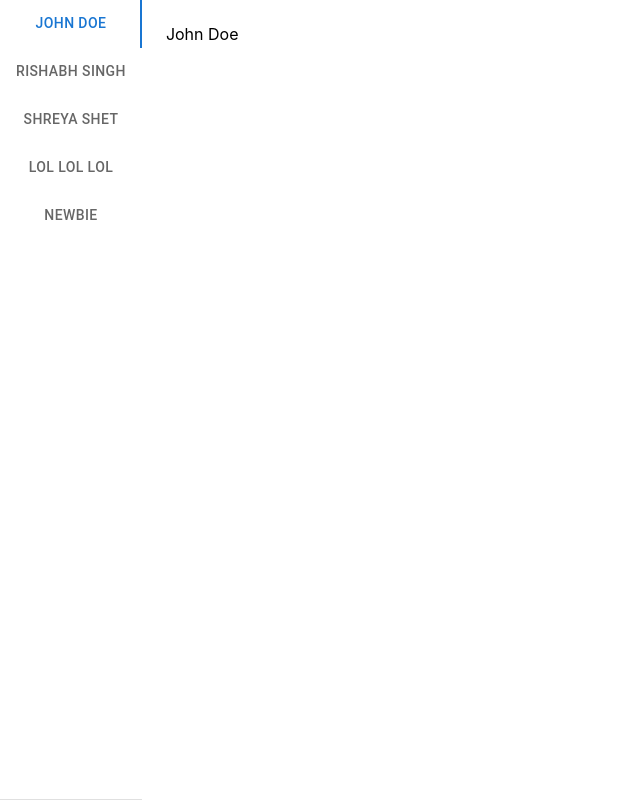
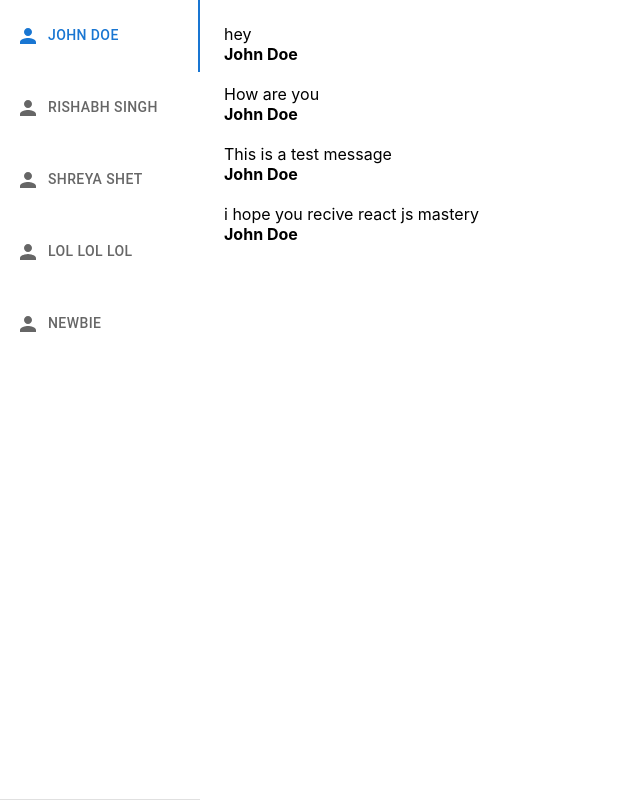
Before and after one commit to shreyaaashet/test-tabs, a React (Create React App) app: page / in a window 1280 px wide. Shown: the whole page, without its empty margins (0-640 px from the left). Built offline with nearby package versions, Linux system fonts and the light colour scheme.

Commit message:
feat: add chat component with dynamic conversations and message in tabs

```diff
--- a/package.json
+++ b/package.json
@@ -5,6 +5,7 @@
   "dependencies": {
     "@emotion/react": "^11.7.0",
     "@emotion/styled": "^11.6.0",
+    "@mui/icons-material": "^5.2.1",
     "@mui/lab": "^5.0.0-alpha.59",
     "@mui/material": "^5.2.3",
     "@testing-library/jest-dom": "^5.11.4",
--- a/src/App.js
+++ b/src/App.js
@@ -4,10 +4,12 @@ import Tab from "@mui/material/Tab";
 import TabContext from "@mui/lab/TabContext";
 import TabList from "@mui/lab/TabList";
 import TabPanel from "@mui/lab/TabPanel";
-// import { Tabs } from '@mui/material';
+import PersonIcon from "@mui/icons-material/Person";
+import Chats from "./components/Chats";
 
-export default function App() {
-  const [value, setValue] = React.useState(0);
+const App = React.memo(() => {
+  const myId = "10";
+  const [value, setValue] = React.useState("0");
   const [conversations, setConversations] = React.useState([
     {
       id: "1",
@@ -31,8 +33,107 @@ export default function App() {
     },
   ]);
 
+  const [messages, setMessages] = React.useState([
+    {
+      clients: ["1", "10"],
+      messages: [
+        {
+          id: "d73aadbc-7e61-4551-b40b-a0fefb789224",
+          name: "Joh Doe",
+          message: "hey",
+          time: "13:47",
+        },
+        {
+          id: "d73aadbc-7e61-4551-b40b-a0fefb789224",
+          name: "Joh Doe",
+          message: "How are you ",
+          time: "13:47",
+        },
+        {
+          v: "d73aadbc-7e61-4551-b40b-a0fefb789224",
+          name: "Joh Doe",
+          message: "This is a test message",
+          time: "13:47",
+        },
+        {
+          id: "d73aadbc-7e61-4551-b40b-a0fefb789224",
+          name: "Joh Doe",
+          message: "i hope you recive react js mastery",
+          time: "13:47",
+        },
+      ],
+    },
+    {
+      clients: ["2", "10"],
+      messages: [
+        {
+          id: "d73aadbc-7e61-4551-b40b-a0fefb789224",
+          name: "Rishabh Singh",
+          message: "hi",
+          time: "12:47",
+        },
+        {
+          id: "d73aadbc-7e61-4551-b40b-a0fefb789224",
+          name: "Rishabh Singh",
+          message: "Hope you are good ",
+          time: "13:47",
+        },
+      ],
+    },
+    {
+      clients: ["3", "10"],
+      messages: [
+        {
+          id: "d73aadbc-7e61-4551-b40b-a0fefb789224",
+          name: "Shreya Shet",
+          message: "hieeee",
+          time: "12:47",
+        },
+        {
+          id: "d73aadbc-7e61-4551-b40b-a0fefb789224",
+          name: "Shreya Shet",
+          message: "Wyd",
+          time: "13:47",
+        },
+      ],
+    },
+    {
+      clients: ["4", "10"],
+      messages: [
+        {
+          id: "d73aadbc-7e61-4551-b40b-a0fefb789224",
+          name: "Lol LOl LOl",
+          message: "hey",
+          time: "12:47",
+        },
+        {
+          id: "d73aadbc-7e61-4551-b40b-a0fefb789224",
+          name: "Lol LOl LOl",
+          message: "we will start production soon",
+          time: "13:47",
+        },
+      ],
+    },
+    {
+      clients: ["10", "5"],
+      messages: [
+        {
+          id: "d73aadbc-7e61-4551-b40b-a0fefb789224",
+          name: "Newbie",
+          message: "hey",
+          time: "12:47",
+        },
+        {
+          id: "d73aadbc-7e61-4551-b40b-a0fefb789224",
+          name: "Lol LOl LOl",
+          message: "This is Newbie here",
+          time: "13:47",
+        },
+      ],
+    },
+  ]);
+
   const handleChange = (event, newValue) => {
-    console.log(value);
     setValue(newValue);
   };
 
@@ -58,20 +159,38 @@ export default function App() {
               conversations.map((conversation, index) => {
                 console.log(index);
                 return (
-                  <Tab label={conversation.userName} value={parseInt(index)} />
+                  <Tab
+                    icon={<PersonIcon />}
+                    iconPosition="start"
+                    label={conversation.userName}
+                    value={index.toString()}
+                    sx={{
+                      ml: 0,
+                      width: 200,
+                      justifyContent: "flex-start !important",
+                    }}
+                  />
                 );
               })}
           </TabList>
         </Box>
         {conversations &&
           conversations.map((conversation, index) => {
+            let message = messages.filter((msg) => {
+              return msg.clients.indexOf(conversation.id) !== -1;
+            });
+            if (message[0]) {
+              message = message[0];
+            }
             return (
-              <TabPanel value={parseInt(index)}>
-                {conversation.userName}
+              <TabPanel value={index.toString()}>
+                <Chats conversation={conversation} message={message} />
               </TabPanel>
             );
           })}
       </TabContext>
     </Box>
   );
-}
+});
+
+export default App;
--- /dev/null
+++ b/src/components/Chats/index.js
@@ -0,0 +1,22 @@
+import React, { memo } from "react";
+
+const Chats = ({ message, conversation }) => {
+  return (
+    <div>
+      {message &&
+        message.messages.map((msg, index) => {
+          return (
+            <div key={index}>
+              {msg.message}
+              <br />
+              <b>{conversation.userName}</b>
+              <br />
+              <br />
+            </div>
+          );
+        })}
+    </div>
+  );
+};
+
+export default memo(Chats);
```
Also changed, not shown: 1 other file (tests, documents, lock files or other folders).
